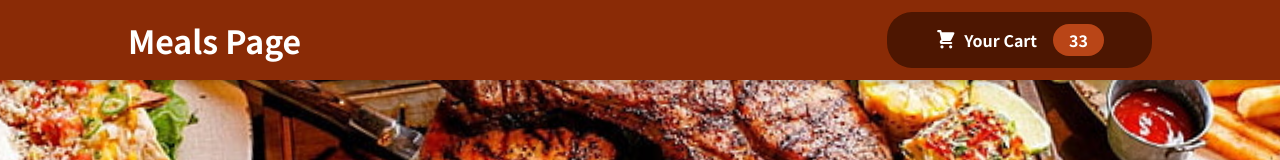
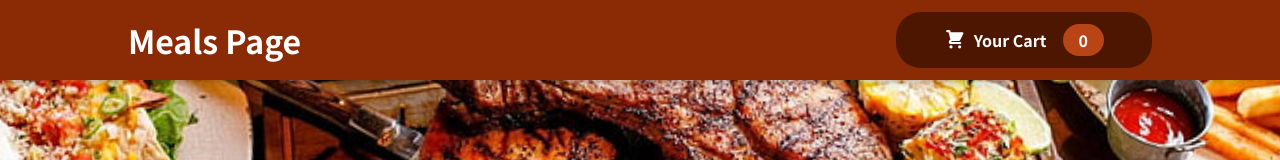
Before and after one commit to GeorgiSirakov4444/food-order-app, a React (Create React App) app: page / in a window 1280 px wide. Shown: the top 160 px of the page. Built offline with nearby package versions, Linux system fonts and the light colour scheme.

Commit message:
adding CartContext

```diff
--- a/src/components/Layout/HeaderCartButton.js
+++ b/src/components/Layout/HeaderCartButton.js
@@ -1,13 +1,21 @@
 import React from "react";
+import { useContext } from "react";
+import CartContext from "../../store/cart-context";
 import classes from './HeaderCartButton.module.css';
 import CartIcon from '../Cart/CartIcon';
 
 const HeaderCartButton = props => {
+    const cartCtx = useContext(CartContext);
+
+    const numberOfCartItems = cartCtx.items.reduce((currentNum, item) => {
+        return currentNum + item.amount;
+    }, 0);
+
     return (
         <button className={classes.button} onClick={props.onClickShow}>
             <span className={classes.icon}><CartIcon /></span>
             <span>Your Cart</span>
-            <span className={classes.badge}>33</span>
+            <span className={classes.badge}>{numberOfCartItems}</span>
         </button>
     );
 };
--- /dev/null
+++ b/src/store/CartProvider.js
@@ -0,0 +1,32 @@
+import React, { useReducer } from "react";
+import { useState } from "react";
+import CartContext from "./cart-context";
+
+const defaultCartState = {
+    items: [],
+    totalAmount: 0
+};
+
+const cartReducer = (state, action) => {
+    return defaultCartState;
+};
+
+const CartProvider = props => {
+    const [cartState, cartAction] = useReducer(cartReducer, defaultCartState);
+
+    const addItemHandler = item => {};
+    const removeItemHandler = id => {};
+
+    const cartContext = {
+        items: cartState.items,
+        totalAmount: cartState.totalAmount,
+        addItem: addItemHandler,
+        removeItem: removeItemHandler
+    };
+
+    return <CartContext.Provider value={cartContext}>
+        {props.children}
+    </CartContext.Provider>
+};
+
+export default CartProvider;
--- /dev/null
+++ b/src/store/cart-context.js
@@ -0,0 +1,10 @@
+import React from "react";
+
+const CartContext = React.createContext({
+    items: [],
+    totalAmount: 0,
+    addItem: (item) => {},
+    removeItem: (id) => {}
+});
+
+export default CartContext;
```
Also changed, not shown: src/App.js (+4 -3 lines).
